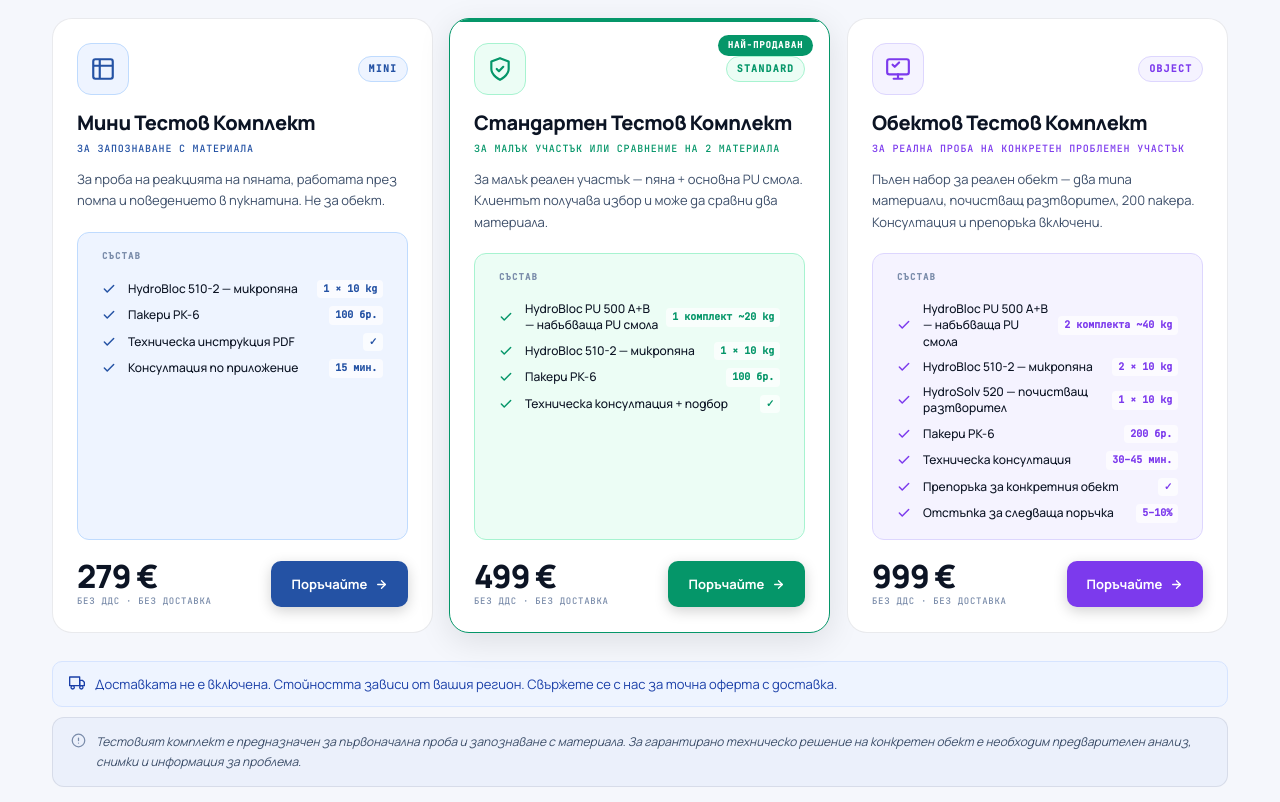
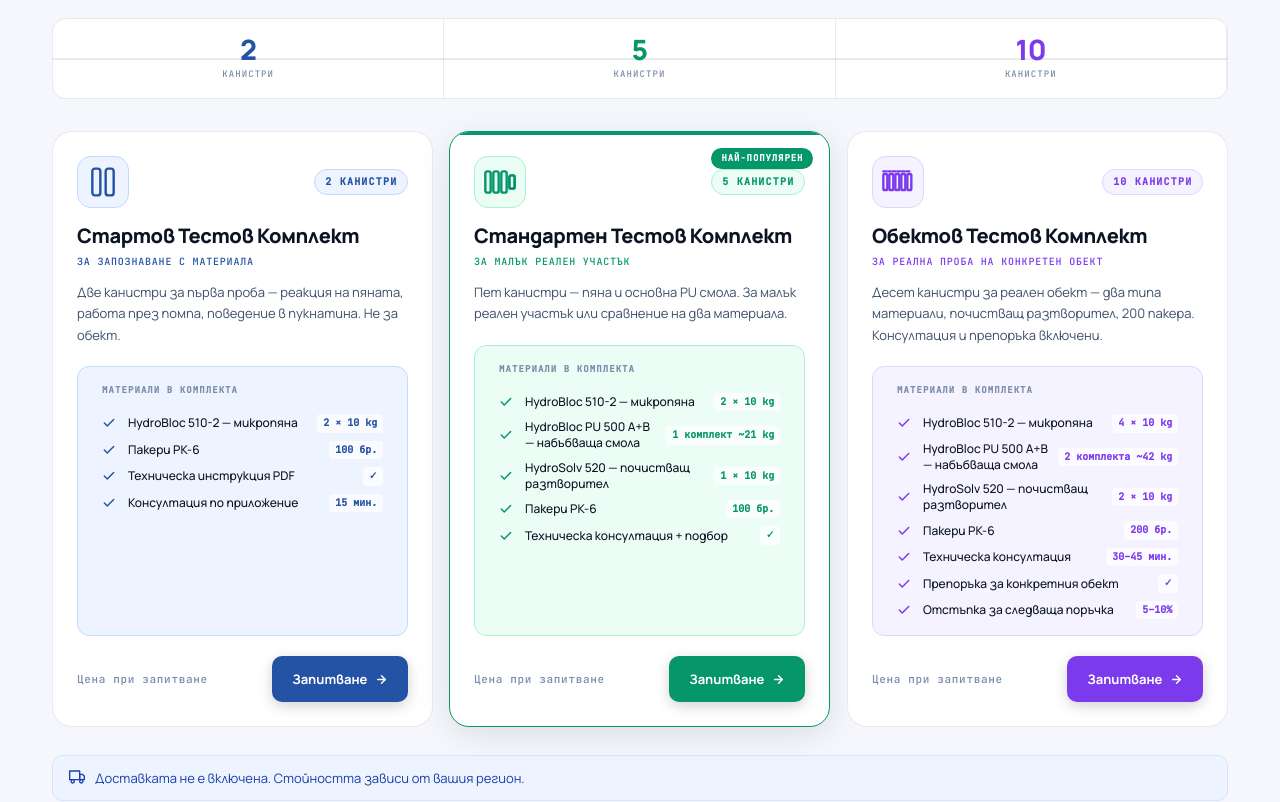
Before and after one commit to bodexbg-a11y/website, a React (Vite) app: page / in a window 1280 px wide. Shown: the part 7900-8702 px from the top of the page. Built offline with nearby package versions, Linux system fonts and the light colour scheme.

Commit message:
redesign: test kits — 2/5/10 canisters, no prices shown, price on request, volume selector bar

```diff
--- a/src/sections/TestKits.jsx
+++ b/src/sections/TestKits.jsx
@@ -3,58 +3,81 @@
 const kits = [
   {
     id: 'mini',
-    badge: 'MINI',
-    priceBg: '279 €', priceEn: '279 €',
-    titleBg: 'Мини Тестов Комплект', titleEn: 'Mini Test Kit',
+    cans: '2',
+    badge: '2 канистри',
+    titleBg: 'Стартов Тестов Комплект', titleEn: 'Starter Test Kit',
     tagBg: 'За запознаване с материала', tagEn: 'First material introduction',
-    descBg: 'За проба на реакцията на пяната, работата през помпа и поведението в пукнатина. Не за обект.',
-    descEn: 'To test foam reaction, pump flow and crack behaviour. Not for a full project.',
+    descBg: 'Две канистри за първа проба — реакция на пяната, работа през помпа, поведение в пукнатина. Не за обект.',
+    descEn: 'Two canisters for a first trial — foam reaction, pump flow, crack behaviour. Not for a full project.',
     items: [
-      { nameBg: 'HydroBloc 510-2 — микропяна', nameEn: 'HydroBloc 510-2 — microfoam', qty: '1 × 10 kg' },
+      { nameBg: 'HydroBloc 510-2 — микропяна', nameEn: 'HydroBloc 510-2 — microfoam', qty: '2 × 10 kg' },
       { nameBg: 'Пакери PK-6', nameEn: 'Packers PK-6', qty: '100 бр.' },
       { nameBg: 'Техническа инструкция PDF', nameEn: 'Technical instruction PDF', qty: '✓' },
       { nameBg: 'Консултация по приложение', nameEn: 'Application consultation', qty: '15 мин.' },
     ],
     color: '#2452A4', light: '#EEF4FF', border: '#BFDBFE',
-    icon: <svg width="26" height="26" viewBox="0 0 24 24" fill="none" stroke="currentColor" strokeWidth="2" strokeLinecap="round" strokeLinejoin="round"><path d="M9 3H5a2 2 0 00-2 2v4m6-6h10a2 2 0 012 2v4M9 3v18m0 0h10a2 2 0 002-2V9M9 21H5a2 2 0 01-2-2V9m0 0h18"/></svg>,
+    icon: (
+      <svg width="32" height="32" viewBox="0 0 24 24" fill="none" stroke="currentColor" strokeWidth="1.8" strokeLinecap="round" strokeLinejoin="round">
+        <rect x="4" y="2" width="6" height="20" rx="2"/>
+        <rect x="14" y="2" width="6" height="20" rx="2"/>
+      </svg>
+    ),
   },
   {
     id: 'standard',
-    badge: 'STANDARD',
-    priceBg: '499 €', priceEn: '499 €',
+    cans: '5',
+    badge: '5 канистри',
     titleBg: 'Стандартен Тестов Комплект', titleEn: 'Standard Test Kit',
-    tagBg: 'За малък участък или сравнение на 2 материала', tagEn: 'Small area or comparing two materials',
-    descBg: 'За малък реален участък — пяна + основна PU смола. Клиентът получава избор и може да сравни два материала.',
-    descEn: 'For a small real area — foam + base PU resin. Client gets a choice and can compare two materials.',
+    tagBg: 'За малък реален участък', tagEn: 'For a small real-site area',
+    descBg: 'Пет канистри — пяна и основна PU смола. За малък реален участък или сравнение на два материала.',
+    descEn: 'Five canisters — foam and base PU resin. For a small real area or comparing two materials.',
     items: [
-      { nameBg: 'HydroBloc PU 500 A+B — набъбваща PU смола', nameEn: 'HydroBloc PU 500 A+B — swelling PU resin', qty: '1 комплект ~20 kg' },
-      { nameBg: 'HydroBloc 510-2 — микропяна', nameEn: 'HydroBloc 510-2 — microfoam', qty: '1 × 10 kg' },
+      { nameBg: 'HydroBloc 510-2 — микропяна', nameEn: 'HydroBloc 510-2 — microfoam', qty: '2 × 10 kg' },
+      { nameBg: 'HydroBloc PU 500 A+B — набъбваща смола', nameEn: 'HydroBloc PU 500 A+B — swelling resin', qty: '1 комплект ~21 kg' },
+      { nameBg: 'HydroSolv 520 — почистващ разтворител', nameEn: 'HydroSolv 520 — cleaner', qty: '1 × 10 kg' },
       { nameBg: 'Пакери PK-6', nameEn: 'Packers PK-6', qty: '100 бр.' },
       { nameBg: 'Техническа консултация + подбор', nameEn: 'Technical consultation + selection', qty: '✓' },
     ],
     color: '#059669', light: '#ECFDF5', border: '#A7F3D0',
     featured: true,
-    icon: <svg width="26" height="26" viewBox="0 0 24 24" fill="none" stroke="currentColor" strokeWidth="2" strokeLinecap="round" strokeLinejoin="round"><path d="M12 22s8-4 8-10V5l-8-3-8 3v7c0 6 8 10 8 10z"/><polyline points="9 12 11 14 15 10"/></svg>,
+    icon: (
+      <svg width="32" height="32" viewBox="0 0 24 24" fill="none" stroke="currentColor" strokeWidth="1.8" strokeLinecap="round" strokeLinejoin="round">
+        <rect x="1" y="4" width="4" height="16" rx="1.5"/>
+        <rect x="7" y="4" width="4" height="16" rx="1.5"/>
+        <rect x="13" y="4" width="4" height="16" rx="1.5"/>
+        <rect x="19" y="7" width="4" height="10" rx="1.5"/>
+        <rect x="19" y="7" width="4" height="10" rx="1.5"/>
+      </svg>
+    ),
   },
   {
     id: 'object',
-    badge: 'OBJECT',
-    priceBg: '999 €', priceEn: '999 €',
+    cans: '10',
+    badge: '10 канистри',
     titleBg: 'Обектов Тестов Комплект', titleEn: 'Object Test Kit',
-    tagBg: 'За реална проба на конкретен проблемен участък', tagEn: 'Real-site test on specific problem area',
-    descBg: 'Пълен набор за реален обект — два типа материали, почистващ разтворител, 200 пакера. Консултация и препоръка включени.',
-    descEn: 'Full set for a real site — two material types, cleaner, 200 packers. Consultation and recommendation included.',
+    tagBg: 'За реална проба на конкретен обект', tagEn: 'Full real-site test',
+    descBg: 'Десет канистри за реален обект — два типа материали, почистващ разтворител, 200 пакера. Консултация и препоръка включени.',
+    descEn: 'Ten canisters for a real site — two material types, cleaner, 200 packers. Consultation and site recommendation included.',
     items: [
-      { nameBg: 'HydroBloc PU 500 A+B — набъбваща PU смола', nameEn: 'HydroBloc PU 500 A+B', qty: '2 комплекта ~40 kg' },
-      { nameBg: 'HydroBloc 510-2 — микропяна', nameEn: 'HydroBloc 510-2 — microfoam', qty: '2 × 10 kg' },
-      { nameBg: 'HydroSolv 520 — почистващ разтворител', nameEn: 'HydroSolv 520 — cleaner', qty: '1 × 10 kg' },
+      { nameBg: 'HydroBloc 510-2 — микропяна', nameEn: 'HydroBloc 510-2 — microfoam', qty: '4 × 10 kg' },
+      { nameBg: 'HydroBloc PU 500 A+B — набъбваща смола', nameEn: 'HydroBloc PU 500 A+B — swelling resin', qty: '2 комплекта ~42 kg' },
+      { nameBg: 'HydroSolv 520 — почистващ разтворител', nameEn: 'HydroSolv 520 — cleaner', qty: '2 × 10 kg' },
       { nameBg: 'Пакери PK-6', nameEn: 'Packers PK-6', qty: '200 бр.' },
       { nameBg: 'Техническа консултация', nameEn: 'Technical consultation', qty: '30–45 мин.' },
       { nameBg: 'Препоръка за конкретния обект', nameEn: 'Site-specific recommendation', qty: '✓' },
       { nameBg: 'Отстъпка за следваща поръчка', nameEn: 'Discount on next order', qty: '5–10%' },
     ],
     color: '#7C3AED', light: '#F5F3FF', border: '#DDD6FE',
-    icon: <svg width="26" height="26" viewBox="0 0 24 24" fill="none" stroke="currentColor" strokeWidth="2" strokeLinecap="round" strokeLinejoin="round"><rect x="2" y="3" width="20" height="14" rx="2"/><path d="M8 21h8M12 17v4"/><path d="M7 8l2 2 4-4"/></svg>,
+    icon: (
+      <svg width="32" height="32" viewBox="0 0 24 24" fill="none" stroke="currentColor" strokeWidth="1.8" strokeLinecap="round" strokeLinejoin="round">
+        <rect x="1" y="6" width="3" height="12" rx="1"/>
+        <rect x="5.5" y="6" width="3" height="12" rx="1"/>
+        <rect x="10" y="6" width="3" height="12" rx="1"/>
+        <rect x="14.5" y="6" width="3" height="12" rx="1"/>
+        <rect x="19" y="6" width="3" height="12" rx="1"/>
+        <line x1="1" y1="4" x2="22" y2="4" strokeDasharray="2 1.5"/>
+      </svg>
+    ),
   },
 ];
 
@@ -69,30 +92,53 @@
   return (
     <section id="test-kits" className="section tk-section">
       <div className="container">
+
+        {/* Header */}
         <div className="tk-hdr">
           <div>
             <div className="eyebrow"><T bg="Тестови комплекти" en="Test Kits" /></div>
             <h2 className="h2" style={{ marginTop:8 }}>
-              <T bg={<>Опитайте Материалите <span className="accent">Преди Голяма Поръчка</span></>}
-                 en={<>Try the Materials <span className="accent">Before a Large Order</span></>} />
+              <T
+                bg={<>Опитайте Материалите <span className="accent">Преди Голяма Поръчка</span></>}
+                en={<>Try the Materials <span className="accent">Before a Large Order</span></>}
+              />
             </h2>
           </div>
           <p className="lead tk-sub">
             <T
-              bg="Не купувайте сляпо. Тествайте реакцията на материала на малък участък преди пълен обем. Цените са без ДДС. Доставката не е включена."
-              en="Don't buy blind. Test material reaction on a small area before full-scale commitment. Prices ex VAT. Delivery not included." />
+              bg="Не купувайте сляпо. Изберете обем — 2, 5 или 10 канистри. Цената зависи от избрания комплект и се уточнява при запитване."
+              en="Don't buy blind. Choose a volume — 2, 5 or 10 canisters. Price depends on selected kit and is confirmed on enquiry."
+            />
           </p>
         </div>
 
+        {/* Volume selector bar */}
+        <div className="tk-vol-bar">
+          {kits.map(k => (
+            <div key={k.id} className="tk-vol-item" style={{ '--c': k.color }}>
+              <span className="tk-vol-item__num">{k.cans}</span>
+              <span className="tk-vol-item__lbl"><T bg="канистри" en="canisters" /></span>
+            </div>
+          ))}
+          <div className="tk-vol-bar__line" aria-hidden="true"/>
+        </div>
+
+        {/* Cards */}
         <div className="tk-grid">
           {kits.map((k, i) => (
-            <div key={k.id}
+            <div
+              key={k.id}
               className={`tk-card${k.featured ? ' tk-card--featured' : ''}`}
               style={{ '--c': k.color, '--bg': k.light, '--bdr': k.border }}
               data-reveal data-d={String(i)}
             >
-              {k.featured && <div className="tk-best"><T bg="Най-продаван" en="Best seller" /></div>}
+              {k.featured && (
+                <div className="tk-best">
+                  <T bg="Най-популярен" en="Most popular" />
+                </div>
+              )}
 
+              {/* Head */}
               <div className="tk-card__head">
                 <div className="tk-card__icon" aria-hidden="true">{k.icon}</div>
                 <span className="tk-badge">{k.badge}</span>
@@ -102,43 +148,66 @@
               <p className="tk-card__tag"><T bg={k.tagBg} en={k.tagEn} /></p>
               <p className="tk-card__desc"><T bg={k.descBg} en={k.descEn} /></p>
 
+              {/* Contents */}
               <div className="tk-items">
-                <div className="tk-items__label"><T bg="Състав" en="Contents" /></div>
+                <div className="tk-items__label"><T bg="Материали в комплекта" en="Kit contents" /></div>
                 {k.items.map((item, j) => (
                   <div className="tk-item" key={j}>
-                    <svg className="tk-item__check" width="14" height="14" viewBox="0 0 24 24" fill="none" stroke="currentColor" strokeWidth="2.5" strokeLinecap="round" strokeLinejoin="round" aria-hidden="true"><polyline points="20 6 9 17 4 12"/></svg>
+                    <svg className="tk-item__check" width="14" height="14" viewBox="0 0 24 24" fill="none" stroke="currentColor" strokeWidth="2.5" strokeLinecap="round" strokeLinejoin="round" aria-hidden="true">
+                      <polyline points="20 6 9 17 4 12"/>
+                    </svg>
                     <span className="tk-item__name"><T bg={item.nameBg} en={item.nameEn} /></span>
                     <span className="tk-item__qty">{item.qty}</span>
                   </div>
                 ))}
               </div>
 
+              {/* CTA — no price shown */}
               <div className="tk-card__foot">
-                <div className="tk-price">
-                  <span className="tk-price__num"><T bg={k.priceBg} en={k.priceEn} /></span>
-                  <span className="tk-price__vat"><T bg="без ДДС · без доставка" en="ex VAT · delivery extra" /></span>
-                </div>
-                <button className="tk-btn" style={{ background: k.color }} onClick={() => handleOrder(k.titleBg)}>
-                  <T bg="Поръчайте" en="Order" />
-                  <svg width="13" height="13" viewBox="0 0 24 24" fill="none" stroke="currentColor" strokeWidth="2.5" strokeLinecap="round" strokeLinejoin="round" aria-hidden="true"><line x1="5" y1="12" x2="19" y2="12"/><polyline points="12 5 19 12 12 19"/></svg>
+                <p className="tk-price-on-request">
+                  <T bg="Цена при запитване" en="Price on request" />
+                </p>
+                <button
+                  className="tk-btn"
+                  style={{ background: k.color }}
+                  onClick={() => handleOrder(k.titleBg)}
+                >
+                  <T bg="Запитване" en="Enquire" />
+                  <svg width="13" height="13" viewBox="0 0 24 24" fill="none" stroke="currentColor" strokeWidth="2.5" strokeLinecap="round" strokeLinejoin="round" aria-hidden="true">
+                    <line x1="5" y1="12" x2="19" y2="12"/>
+                    <polyline points="12 5 19 12 12 19"/>
+                  </svg>
                 </button>
               </div>
             </div>
           ))}
         </div>
 
-        <div className="tk-delivery-note">
-          <svg width="16" height="16" viewBox="0 0 24 24" fill="none" stroke="currentColor" strokeWidth="2" strokeLinecap="round" strokeLinejoin="round" aria-hidden="true"><rect x="1" y="3" width="15" height="13"/><polygon points="16 8 20 8 23 11 23 16 16 16 16 8"/><circle cx="5.5" cy="18.5" r="2.5"/><circle cx="18.5" cy="18.5" r="2.5"/></svg>
-          <T bg="Доставката не е включена. Стойността зависи от вашия регион. Свържете се с нас за точна оферта с доставка."
-             en="Delivery not included. Cost depends on your region. Contact us for a quote including delivery." />
+        {/* Notes */}
+        <div className="tk-notes">
+          <div className="tk-delivery-note">
+            <svg width="16" height="16" viewBox="0 0 24 24" fill="none" stroke="currentColor" strokeWidth="2" strokeLinecap="round" strokeLinejoin="round" aria-hidden="true">
+              <rect x="1" y="3" width="15" height="13"/><polygon points="16 8 20 8 23 11 23 16 16 16 16 8"/>
+              <circle cx="5.5" cy="18.5" r="2.5"/><circle cx="18.5" cy="18.5" r="2.5"/>
+            </svg>
+            <T
+              bg="Доставката не е включена. Стойността зависи от вашия регион."
+              en="Delivery not included. Cost depends on your region."
+            />
+          </div>
+          <div className="tk-disclaimer">
+            <svg width="15" height="15" viewBox="0 0 24 24" fill="none" stroke="currentColor" strokeWidth="2" strokeLinecap="round" strokeLinejoin="round" aria-hidden="true">
+              <circle cx="12" cy="12" r="10"/><line x1="12" y1="8" x2="12" y2="12"/><line x1="12" y1="16" x2="12.01" y2="16"/>
+            </svg>
+            <p>
+              <T
+                bg="Тестовият комплект е предназначен за първоначална проба и запознаване с материала. За гарантирано техническо решение на конкретен обект е необходим предварителен анализ, снимки и информация за проблема."
+                en="The test kit is for initial trial only. For a guaranteed technical solution, preliminary analysis and problem information are required."
+              />
+            </p>
+          </div>
         </div>
 
-        <div className="tk-disclaimer">
-          <svg width="15" height="15" viewBox="0 0 24 24" fill="none" stroke="currentColor" strokeWidth="2" strokeLinecap="round" strokeLinejoin="round" aria-hidden="true"><circle cx="12" cy="12" r="10"/><line x1="12" y1="8" x2="12" y2="12"/><line x1="12" y1="16" x2="12.01" y2="16"/></svg>
-          <p><T
-            bg="Тестовият комплект е предназначен за първоначална проба и запознаване с материала. За гарантирано техническо решение на конкретен обект е необходим предварителен анализ, снимки и информация за проблема."
-            en="The test kit is for initial trial only. For a guaranteed technical solution on a specific site, preliminary analysis and problem information are required." /></p>
-        </div>
       </div>
     </section>
   );
```
Also changed, not shown: src/index.css.
